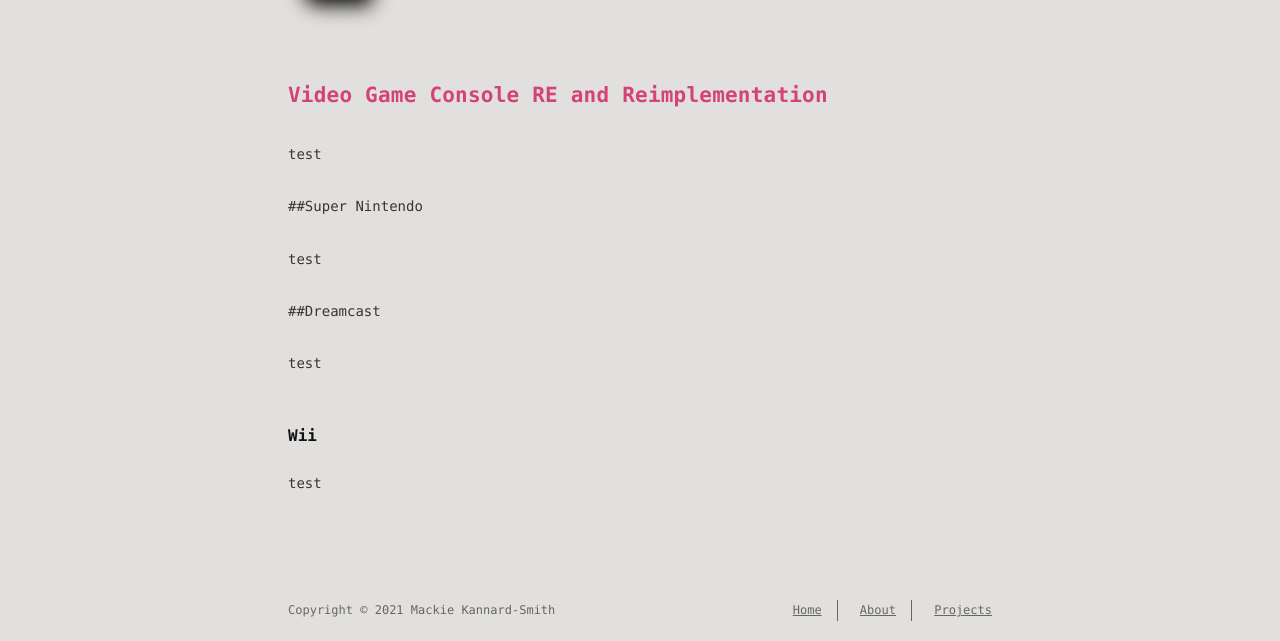
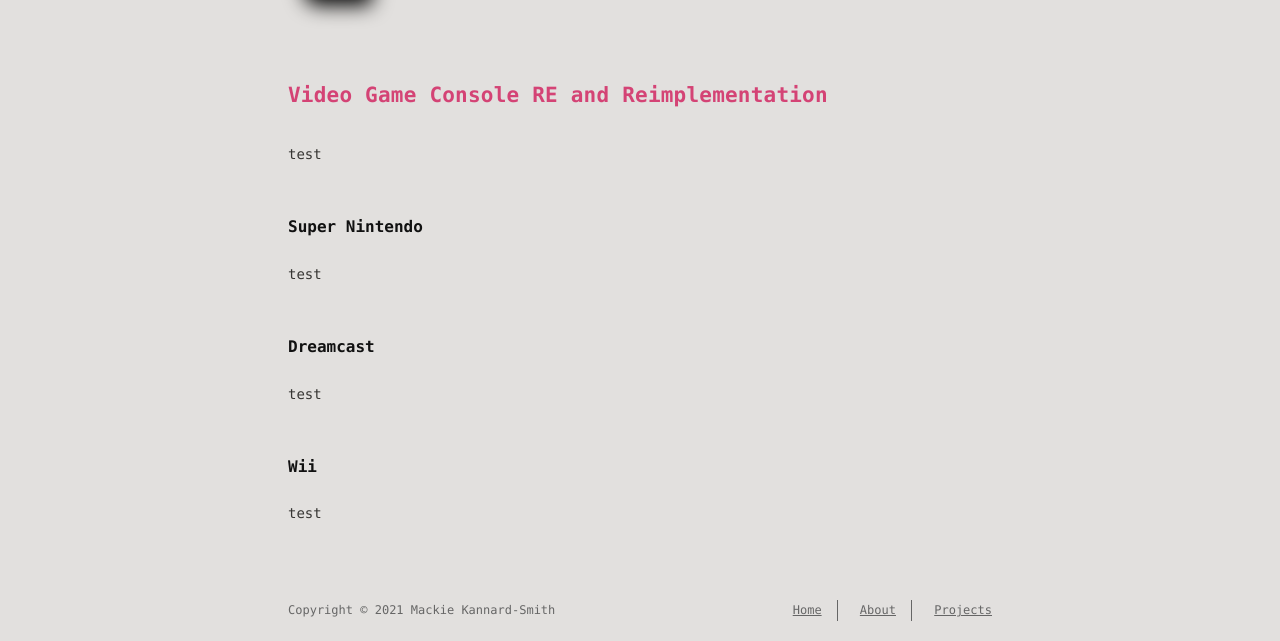
Before and after one commit to mackieks/website, a plain HTML site: page projects/index.html in a window 1280 px wide. Shown: the part 159-800 px from the top of the page. Drawn offline with nearby package versions, Linux system fonts and the light colour scheme.

Commit message:
Site updated: 2021-08-12 16:10:22

```diff
--- a/projects/index.html
+++ b/projects/index.html
@@ -6,15 +6,15 @@
     <meta http-equiv="X-UA-Compatible" content="IE=edge">
     <meta name="HandheldFriendly" content="True">
     <meta name="viewport" content="width=device-width, initial-scale=1, maximum-scale=5" />
-    <meta name="description" content="Video Game Console RE and Reimplementationtest ##Super Nintendo  test ##Dreamcast test Wiitest">
+    <meta name="description" content="Video Game Console RE and Reimplementationtest Super Nintendotest Dreamcasttest Wiitest">
 <meta property="og:type" content="website">
 <meta property="og:title" content="projects">
 <meta property="og:url" content="https://mackieks.com/projects/">
 <meta property="og:site_name" content="Mackie Kannard-Smith">
-<meta property="og:description" content="Video Game Console RE and Reimplementationtest ##Super Nintendo  test ##Dreamcast test Wiitest">
+<meta property="og:description" content="Video Game Console RE and Reimplementationtest Super Nintendotest Dreamcasttest Wiitest">
 <meta property="og:locale" content="en_US">
 <meta property="article:published_time" content="2021-08-10T02:44:47.000Z">
-<meta property="article:modified_time" content="2021-08-12T22:08:50.117Z">
+<meta property="article:modified_time" content="2021-08-12T22:10:14.933Z">
 <meta property="article:author" content="Mackie Kannard-Smith">
 <meta name="twitter:card" content="summary">
 
@@ -88,10 +88,8 @@
   <div class="content" itemprop="articleBody">
 
           <h1 id="Video-Game-Console-RE-and-Reimplementation"><a href="#Video-Game-Console-RE-and-Reimplementation" class="headerlink" title="Video Game Console RE and Reimplementation"></a>Video Game Console RE and Reimplementation</h1><p>test</p>
-<p>##Super Nintendo </p>
-<p>test</p>
-<p>##Dreamcast</p>
-<p>test</p>
+<h2 id="Super-Nintendo"><a href="#Super-Nintendo" class="headerlink" title="Super Nintendo"></a>Super Nintendo</h2><p>test</p>
+<h2 id="Dreamcast"><a href="#Dreamcast" class="headerlink" title="Dreamcast"></a>Dreamcast</h2><p>test</p>
 <h2 id="Wii"><a href="#Wii" class="headerlink" title="Wii"></a>Wii</h2><p>test</p>
 
 
```
